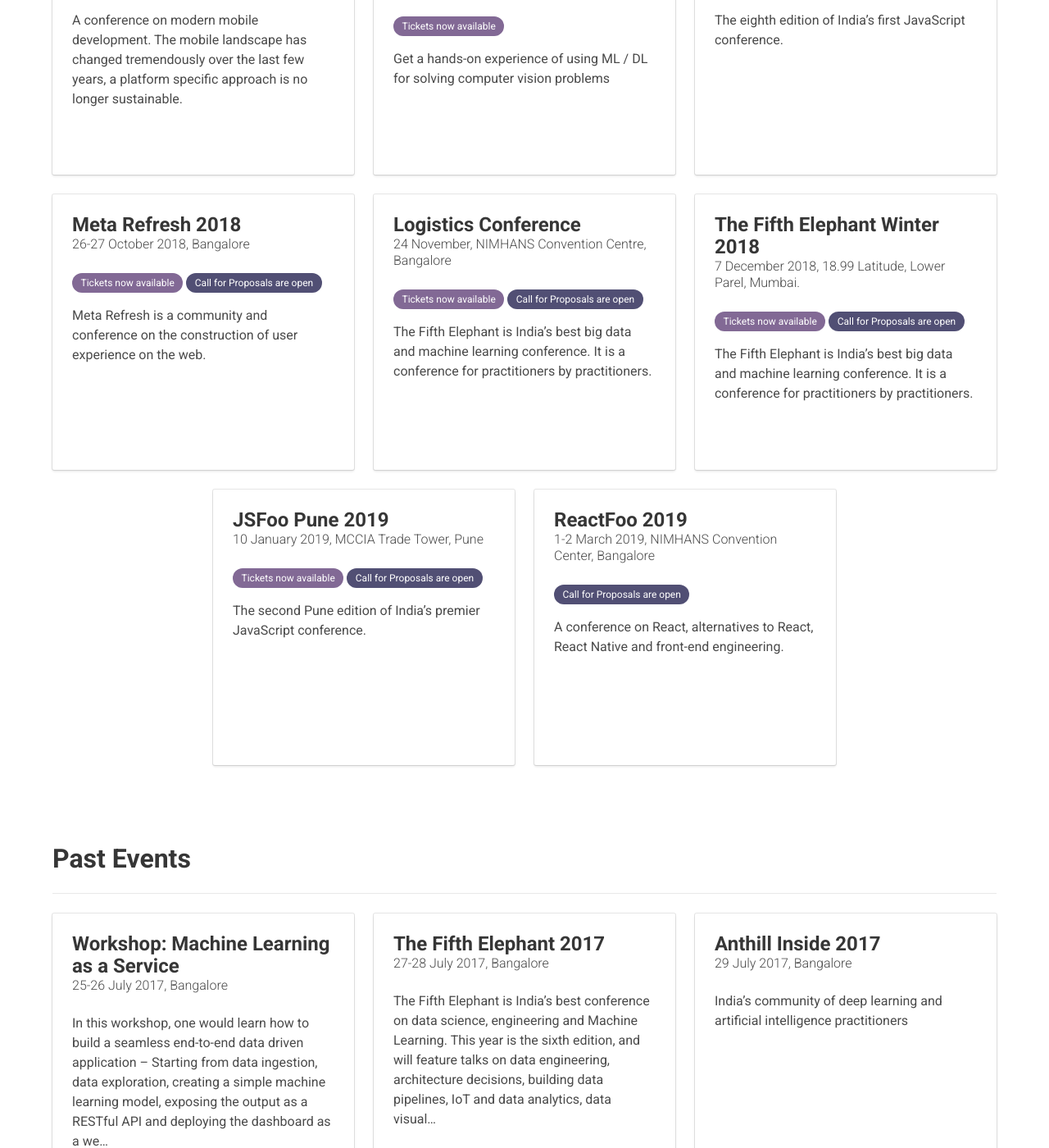
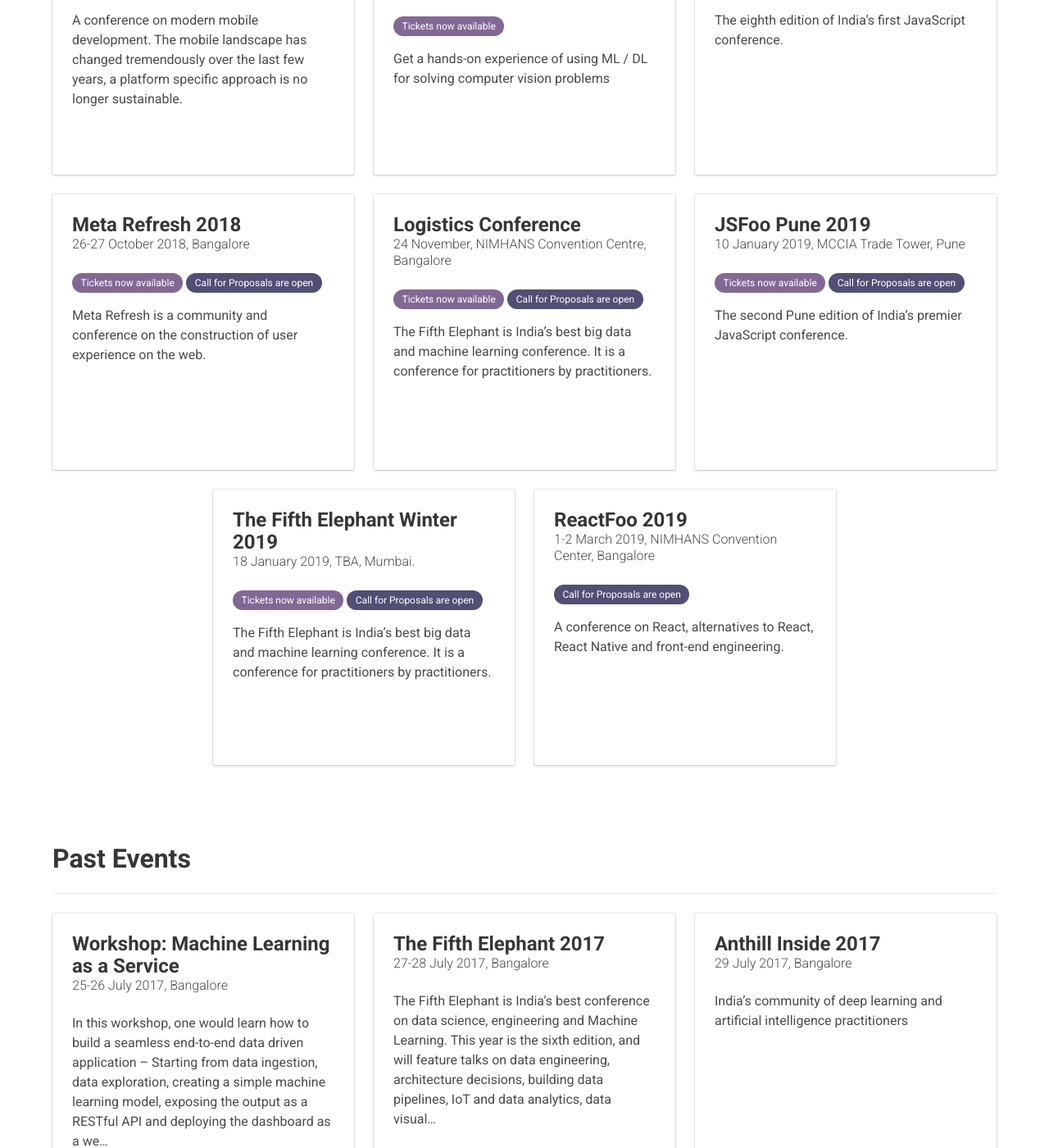
Before and after one commit to hasgeek/events, a Jekyll site: the page built from index.html, in a window 1280 px wide and 1400 px high, scrolled down 719 px. Shown: the whole window at 82% size. Built offline with Jekyll 4.4.1, drawn with Linux system fonts in a browser that asks for light colours; some of the changed text lies outside the part shown.

Commit message:
Updated the date, venue (#964)
* Updated the date, venue

* Rename 2019-winter.md to 2018-winter.md

* Fix start_time and end_time

```diff
--- a/_fifthelephant_events/2018-winter.md
+++ b/_fifthelephant_events/2018-winter.md
@@ -1,11 +1,11 @@
 ---
 layout: event
-title: The Fifth Elephant Winter 2018
+title: The Fifth Elephant Winter 2019
 subtitle: "The winter edition of India's most renowned conference on big data and data science"
-datelocation: "7 December 2018, 18.99 Latitude, Lower Parel, Mumbai."
+datelocation: "18 January 2019, TBA, Mumbai."
 city: Mumbai
-start_time: 2018-12-07
-end_time: 2018-12-07
+start_time: 2019-01-18
+end_time: 2019-01-19
 description: "The Fifth Elephant is India’s best big data and machine learning conference. It is a conference for practitioners by practitioners."
 boxoffice_item_collection: "fa00e268-fa4c-4659-9773-03407bf9995a"
 logo:
@@ -21,14 +21,6 @@
 
 banner: https://images.hasgeek.com/embed/file/64ad91e3789c482ea9f3bb87456545dd
 
-venue:
-  label: 18.99 Latitude, Lower Parel, Mumbai.
-  address: |
-    18.99 Latitude Banquets, GN 4, 4th Flr, Trade View Bldg Oasis complex, Kamala Mills, Lower Parel, Mumbai - 400013.
-  lat: 19.005650
-  lng: 72.826992
-  google_maps_url: https://goo.gl/maps/9ZtHJV5PP6L2
-
 overview:
   left_content: |
 
@@ -36,7 +28,7 @@
 
     It is a conference for practitioners, by practitioners. The Fifth Elephant completed its seventh edition in Bangalore, on 26 and 27 July 2018. The Bangalore edition caters to data and ML engineers, architects, technologists, data scientists, product managers, researchers and business decision-makers.
 
-    The Winter edition of The Fifth Elephant will be held in Mumbai on 7 December. The conference venue will be announced shortly.
+    The Winter edition of The Fifth Elephant will be held in Mumbai on 18 January. The conference venue will be announced shortly.
 
     ### Theme of the winter edition, and topics for submitting talks:
 
```
